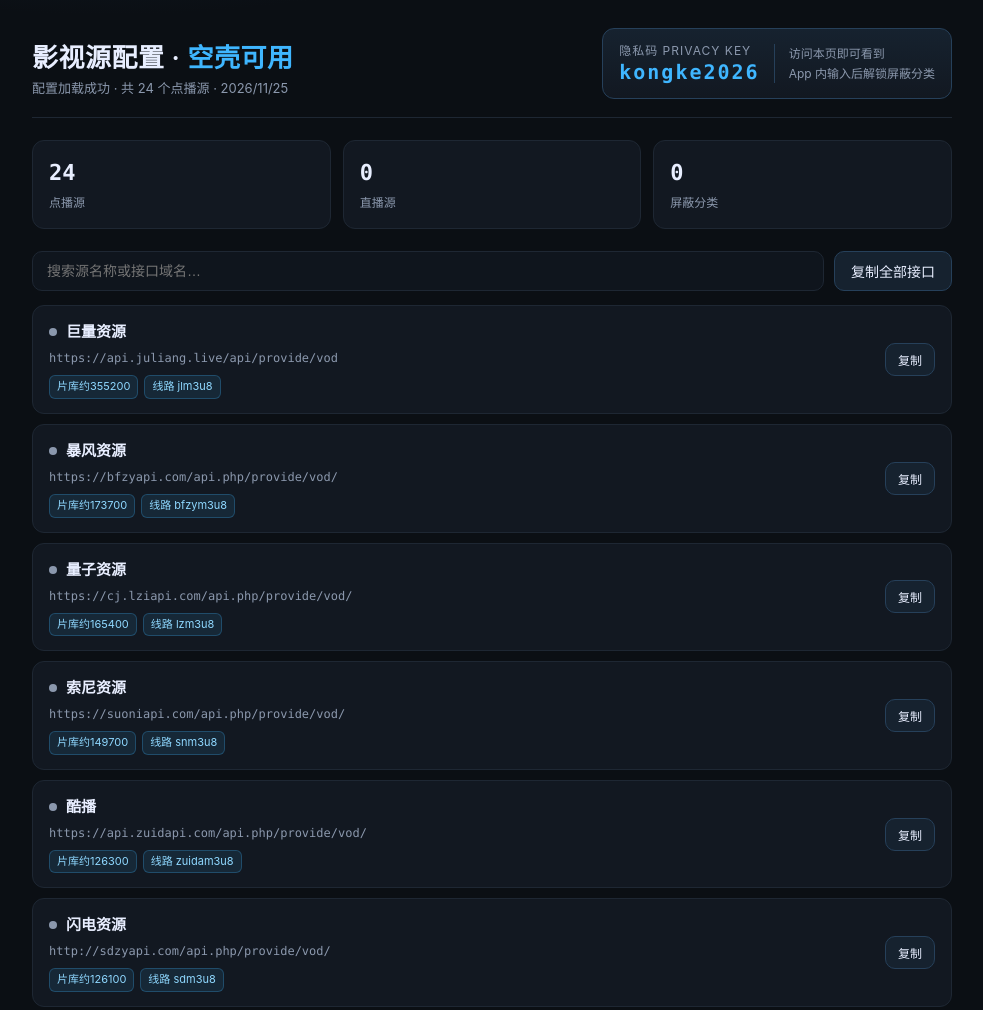
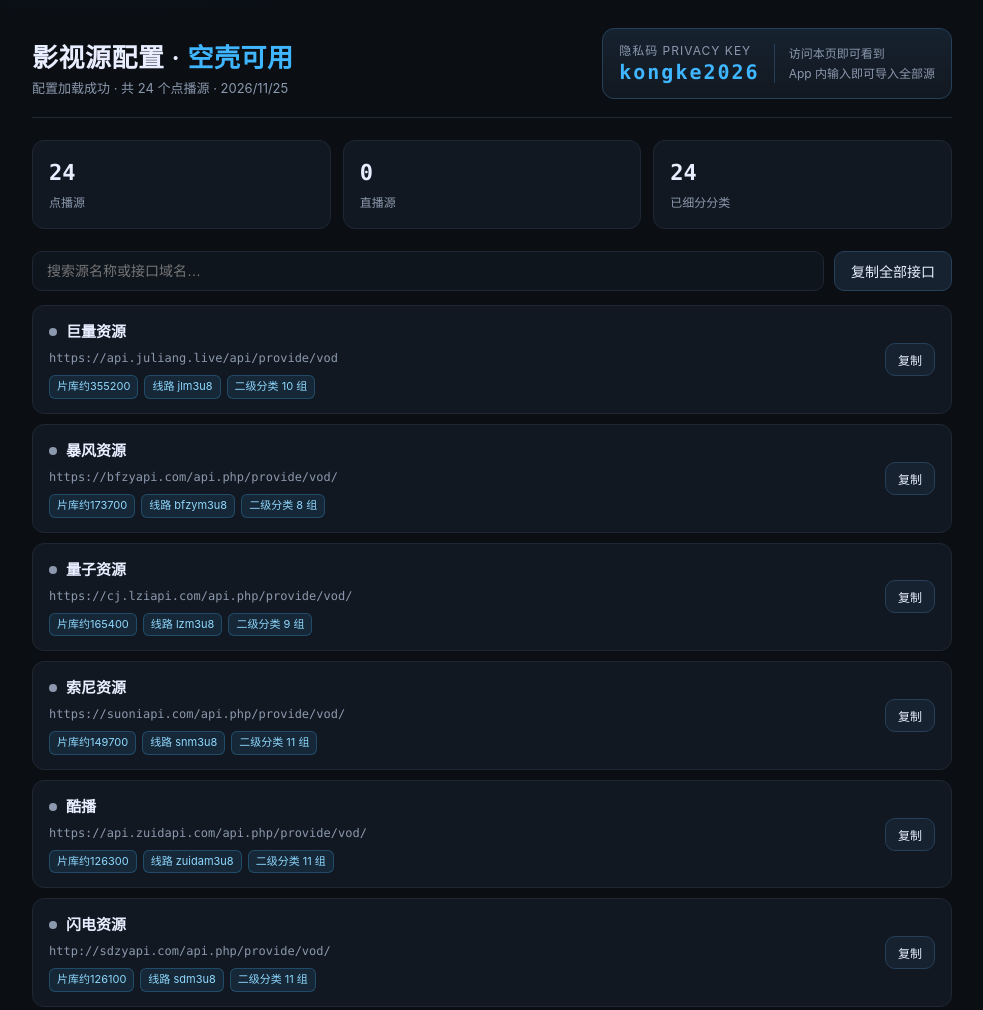
Before and after one commit to Niucchh/vod-source, a plain HTML site: page index.html in a window 1280 px wide. Shown: the top 1010 px of the page, without its empty margins (148-1131 px from the left). Drawn offline with Linux system fonts and the light colour scheme.

Commit message:
docs: 展示页改为二级分类统计，去掉屏蔽分类文案

```diff
--- a/index.html
+++ b/index.html
@@ -94,14 +94,14 @@
         <small>隐私码 PRIVACY KEY</small>
         <b id="key">----</b>
       </div>
-      <i>访问本页即可看到<br>App 内输入后解锁屏蔽分类</i>
+      <i>访问本页即可看到<br>App 内输入即可导入全部源</i>
     </div>
   </header>
 
   <div class="stats">
     <div class="stat"><b id="n-src">0</b><small>点播源</small></div>
     <div class="stat"><b id="n-tv">0</b><small>直播源</small></div>
-    <div class="stat"><b id="n-block">0</b><small>屏蔽分类</small></div>
+    <div class="stat"><b id="n-block">0</b><small>已细分分类</small></div>
   </div>
 
   <div class="bar">
@@ -115,7 +115,7 @@
     <h2>怎么用</h2>
     <ol>
       <li>打开「空壳影视」→ 设置 → 配置地址，粘贴下方这个 json 地址。</li>
-      <li>提示隐私码时，输入页面顶部显示的 code 即可解锁全部分类。</li>
+      <li>提示隐私码时，输入页面顶部显示的 code 即可导入全部源。</li>
       <li>广告多的源可在配置里加 <code>blockAdsRule</code> 正则；失效源换域名即可。</li>
     </ol>
     <div class="addr">
@@ -156,7 +156,7 @@ function render(){
   document.getElementById('key').textContent = cfg.privateKey || '无';
   document.getElementById('n-src').textContent = sources.length;
   document.getElementById('n-tv').textContent = tvs.length;
-  document.getElementById('n-block').textContent = new Set(sources.flatMap(s=>s.blockTypeName||[])).size;
+  document.getElementById('n-block').textContent = sources.filter(s=>s.typeConfig).length;
 
   const addr = location.href.replace(/[^/]*$/,'') + 'config.json';
   document.getElementById('addr').textContent = addr;
@@ -175,7 +175,7 @@ function render(){
         <div class="tags">
           ${s.desc?`<span class="tag">${escapeHtml(s.desc)}</span>`:''}
           ${pn?`<span class="tag">线路 ${escapeHtml(pn)}</span>`:''}
-          ${(s.blockTypeName&&s.blockTypeName.length)?`<span class="tag">屏蔽 ${s.blockTypeName.length} 类</span>`:''}
+          ${s.typeConfig?`<span class="tag">二级分类 ${Object.keys(s.typeConfig).length} 组</span>`:''}
         </div>
       </div>
       <button class="copy" data-url="${escapeHtml(s.url)}">复制</button>`;
```
